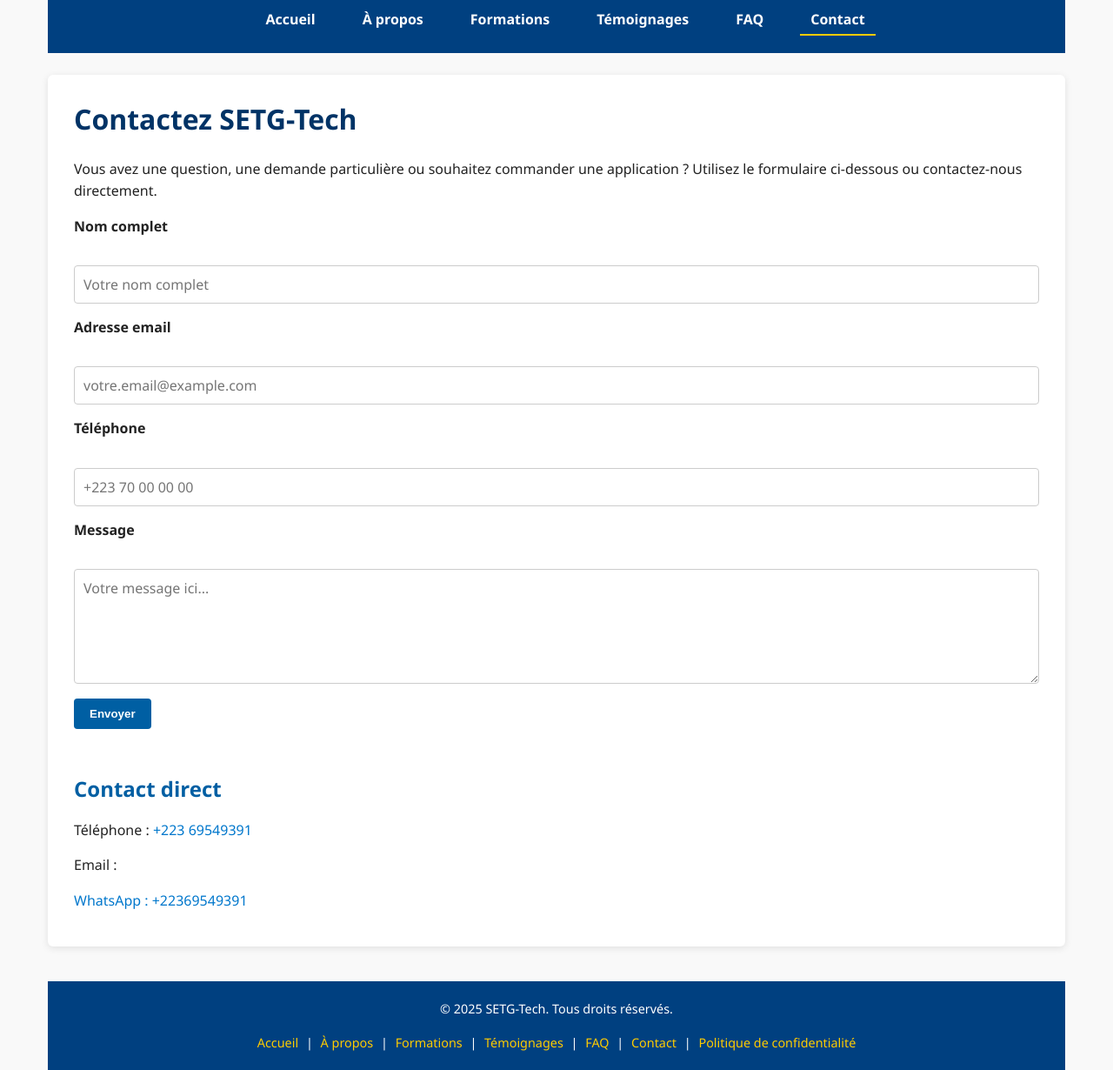
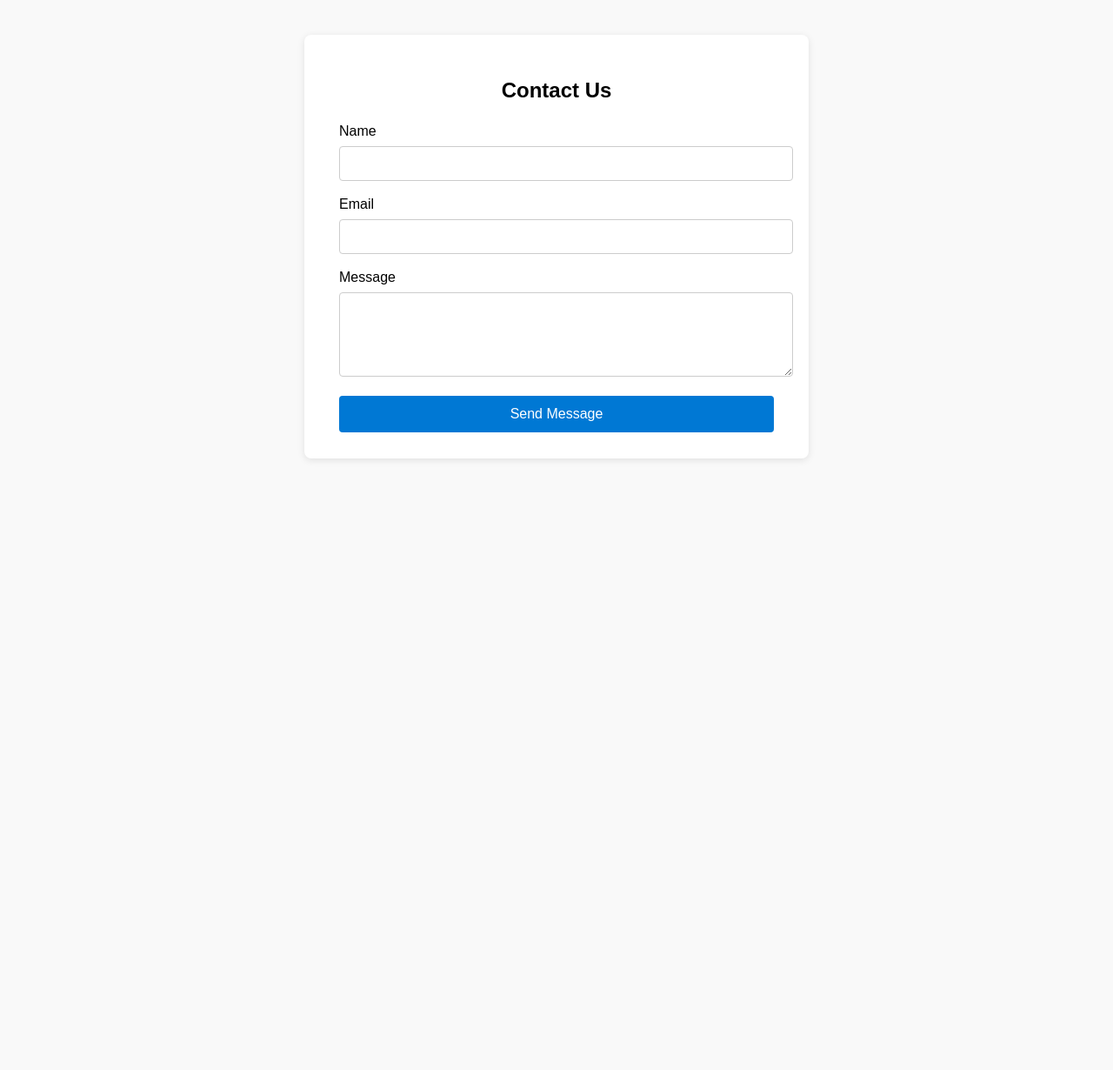
Before and after one commit to josiace/Formation, a plain HTML site: page contact.html in a window 1280 px wide. Shown: the whole page at 87% size. After the commit the page ends 800 px from the top, so only its background shows below. Drawn offline with Linux system fonts and the light colour scheme.

Commit message:
Update contact.html
ameliorer

```diff
--- a/contact.html
+++ b/contact.html
@@ -1,98 +1,92 @@
 <!DOCTYPE html>
-<html lang="fr">
+<html lang="en">
 <head>
-    <script async src="https://pagead2.googlesyndication.com/pagead/js/adsbygoogle.js?client=ca-pub-3101720380274748" crossorigin="anonymous"></script>
-    <!-- Encodage et responsive design -->
-    <meta charset="UTF-8" />
-    <meta name="viewport" content="width=device-width, initial-scale=1" />
+    <meta charset="UTF-8">
+    <meta name="viewport" content="width=device-width, initial-scale=1.0">
+    <title>Contact Us</title>
 
-    <!-- Titre unique et descriptif -->
-    <title>Contactez-nous - SETG-Tech</title>
-    <meta name="description" content="Contactez SETG-Tech pour toute question sur nos formations ou commandes d'applications mobiles. Nous sommes à votre écoute." />
-    <meta name="keywords" content="contact SETG-Tech, formation application mobile, support client, assistance" />
-    <meta name="author" content="SETG-Tech" />
+    <!-- SEO Meta Tags -->
+    <meta name="description" content="Contactez-nous pour toute question ou demande d'information. Nous sommes là pour vous aider !" />
+    <meta name="keywords" content="Contact SETG-Tech, support, assistance, demande d'information" />
 
     <!-- Open Graph -->
-    <meta property="og:title" content="Contactez-nous - SETG-Tech" />
-    <meta property="og:description" content="Contactez SETG-Tech pour toute question sur nos formations ou commandes d'applications mobiles. Nous sommes à votre écoute." />
+    <meta property="og:title" content="Contact Us - SETG-Tech" />
+    <meta property="og:description" content="Contactez-nous pour toute question ou demande d'information. Nous sommes là pour vous aider !" />
     <meta property="og:type" content="website" />
-    <meta property="og:url" content="https://www.setg-tech.com/contact.html" />
-    <meta property="og:image" content="https://www.setg-tech.com/images/og-image-contact.jpg" />
+    <meta property="og:url" content="https://formationsetg.netlify.app/contact.html" />
+    <meta property="og:image" content="https://www.setg-tech.com/images/contact-og-image.jpg" />
 
     <!-- Twitter Card -->
     <meta name="twitter:card" content="summary_large_image" />
-    <meta name="twitter:title" content="Contactez-nous - SETG-Tech" />
-    <meta name="twitter:description" content="Contactez SETG-Tech pour toute question sur nos formations ou commandes d'applications mobiles. Nous sommes à votre écoute." />
-    <meta name="twitter:image" content="https://www.setg-tech.com/images/twitter-image-contact.jpg" />
-
-    <!-- Favicon -->
-    <link rel="icon" href="favicon.ico" type="image/x-icon" />
+    <meta name="twitter:title" content="Contact Us - SETG-Tech" />
+    <meta name="twitter:description" content="Contactez-nous pour toute question ou demande d'information. Nous sommes là pour vous aider !" />
+    <meta name="twitter:image" content="https://www.setg-tech.com/images/contact-twitter-image.jpg" />
+    <meta name="twitter:url" content="https://formationsetg.netlify.app/contact.html" />
 
     <!-- Canonical -->
-    <link rel="canonical" href="https://www.setg-tech.com/contact.html" />
+    <link rel="canonical" href="https://formationsetg.netlify.app/contact.html" />
 
-    <!-- CSS principal -->
-    <link rel="stylesheet" href="style.css" />
+    <style>
+        body {
+            font-family: Arial, sans-serif;
+            margin: 40px;
+            background-color: #f9f9f9;
+        }
+        .container {
+            max-width: 500px;
+            margin: auto;
+            background: #fff;
+            padding: 30px 40px;
+            border-radius: 8px;
+            box-shadow: 0 2px 8px rgba(0,0,0,0.1);
+        }
+        h2 {
+            text-align: center;
+            margin-bottom: 24px;
+        }
+        label {
+            display: block;
+            margin-bottom: 8px;
+            font-weight: 500;
+        }
+        input, textarea {
+            width: 100%;
+            padding: 10px;
+            margin-bottom: 18px;
+            border: 1px solid #ccc;
+            border-radius: 4px;
+            font-size: 1em;
+        }
+        button {
+            background: #0078d4;
+            color: #fff;
+            border: none;
+            padding: 12px 24px;
+            border-radius: 4px;
+            font-size: 1em;
+            cursor: pointer;
+            width: 100%;
+        }
+        button:hover {
+            background: #005fa3;
+        }
+    </style>
 </head>
 <body>
-    <!-- Navigation principale -->
-    <header>
-        <nav>
-            <ul>
-                <li><a href="index.html">Accueil</a></li>
-                <li><a href="apropos.html">À propos</a></li>
-                <li><a href="formations.html">Formations</a></li>
-                <li><a href="temoignages.html">Témoignages</a></li>
-                <li><a href="faq.html">FAQ</a></li>
-                <li><a href="contact.html" aria-current="page">Contact</a></li>
-            </ul>
-        </nav>
-    </header>
+    <div class="container">
+        <h2>Contact Us</h2>
+        <form>
+            <label for="name">Name</label>
+            <input type="text" id="name" name="name" required>
 
-    <main>
-        <h1>Contactez SETG-Tech</h1>
-        <p>Vous avez une question, une demande particulière ou souhaitez commander une application ? Utilisez le formulaire ci-dessous ou contactez-nous directement.</p>
+            <label for="email">Email</label>
+            <input type="email" id="email" name="email" required>
 
-        <!-- Formulaire de contact simple -->
-        <form action="#" method="POST" aria-label="Formulaire de contact SETG-Tech">
-            <label for="nom">Nom complet</label><br />
-            <input type="text" id="nom" name="nom" required placeholder="Votre nom complet" /><br />
+            <label for="message">Message</label>
+            <textarea id="message" name="message" rows="5" required></textarea>
 
-            <label for="email">Adresse email</label><br />
-            <input type="email" id="email" name="email" required placeholder="votre.email@example.com" /><br />
-
-            <label for="telephone">Téléphone</label><br />
-            <input type="tel" id="telephone" name="telephone" placeholder="+223 70 00 00 00" /><br />
-
-            <label for="message">Message</label><br />
-            <textarea id="message" name="message" rows="5" required placeholder="Votre message ici..."></textarea><br />
-
-            <button type="submit" class="btn-primary">Envoyer</button>
+            <button type="submit">Send Message</button>
         </form>
-
-        <!-- Informations complémentaires -->
-        <section aria-label="Informations de contact direct">
-            <h2>Contact direct</h2>
-            <p>Téléphone : <a href="tel:++223 69549391">+223 69549391</a></p>
-            <p>Email : <a href="mailto:afletonoudouprince5@gmail.com"</a></p>
-            <p>WhatsApp : <a href="https://wa.me/0022369549391" target="_blank" rel="noopener">+22369549391</a></p>
-        </section>
-    </main>
-
-    <!-- Pied de page -->
-    <footer role="contentinfo">
-        <div class="footer-content">
-            <p>© 2025 SETG-Tech. Tous droits réservés.</p>
-            <nav aria-label="Navigation secondaire">
-                <a href="index.html">Accueil</a> |
-                <a href="apropos.html">À propos</a> |
-                <a href="formations.html">Formations</a> |
-                <a href="temoignages.html">Témoignages</a> |
-                <a href="faq.html">FAQ</a> |
-                <a href="contact.html">Contact</a> |
-                <a href="politique.html">Politique de confidentialité</a>
-            </nav>
-        </div>
-    </footer>
+    </div>
 </body>
 </html>
```
